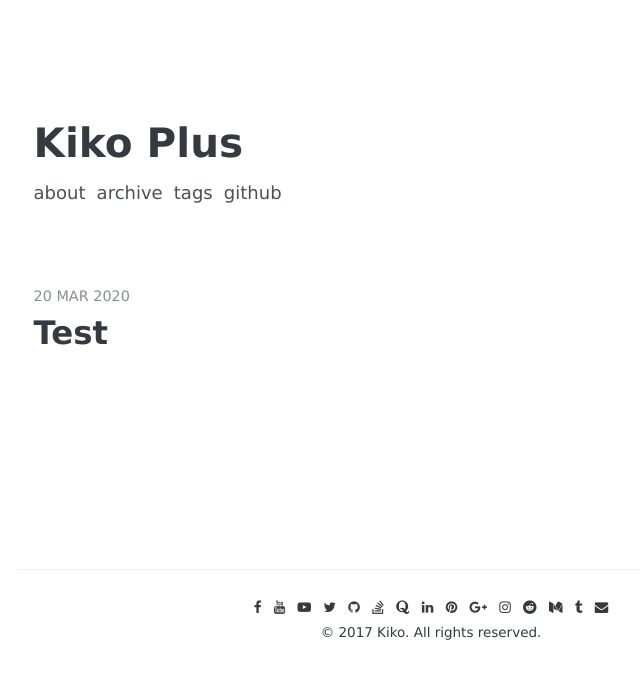
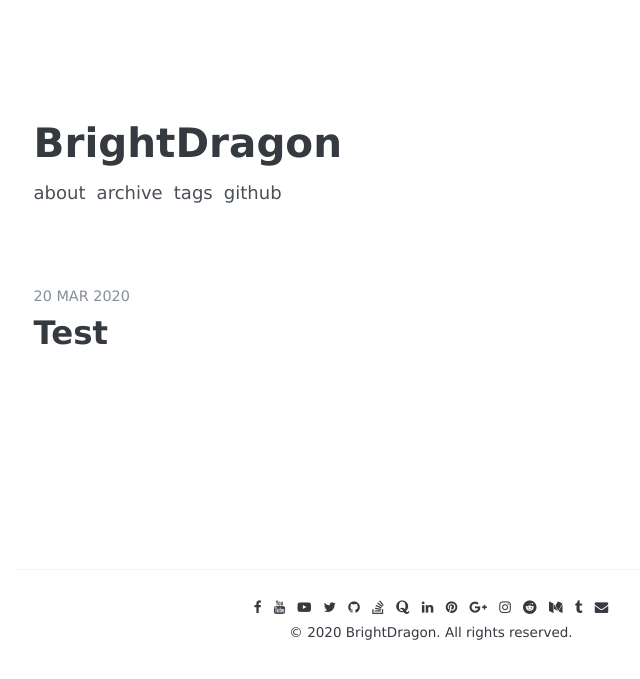
Before and after one commit to brightdragon/brightdragon.github.io, a Jekyll site: the page built from index.html, in a window 1280 px wide. Shown: the top 679 px of the page, without its empty margins (209-849 px from the left). Built offline with Jekyll 4.4.1, drawn with Linux system fonts in a browser that asks for light colours; some web fonts are replaced; the list of posts is cut into pages by our own code.

Commit message:
Update _config.yml

```diff
--- a/_config.yml
+++ b/_config.yml
@@ -3,7 +3,7 @@
 # # # # # # # # # # # # #
 
 # Basic
-name:               "Kiko Plus"
+name:               "BrightDragon"
 
 author:
   facebook:         your-id
@@ -23,8 +23,8 @@ author:
   email:            your-id@your-email.com
 
 copyright:
-  year:             2017
-  name:             Kiko
+  year:             2020
+  name:             BrightDragon
 
 # Google-analytics
 google-analytics:
@@ -35,9 +35,9 @@ disqus:
   id:               "kiko-plus"
 
 # URL
-url:                "https://AWEEKJ.github.io" # the base hostname & protocol for your site
+url:                "https://brightdragon.github.io/" # the base hostname & protocol for your site
 # url:                "http://localhost:4000" # use this url when you develop
-baseurl:            "/Kiko-plus" # the subpath of your site, e.g. /blog
+baseurl:            " " # the subpath of your site, e.g. /blog
 
 
 # http://en.wikipedia.org/wiki/List_of_tz_database_time_zones
@@ -91,3 +91,4 @@ gems:
   - jekyll-admin
 
 exclude:            [vendor]
+remote_theme: aweekj/Kiko-plus
```
